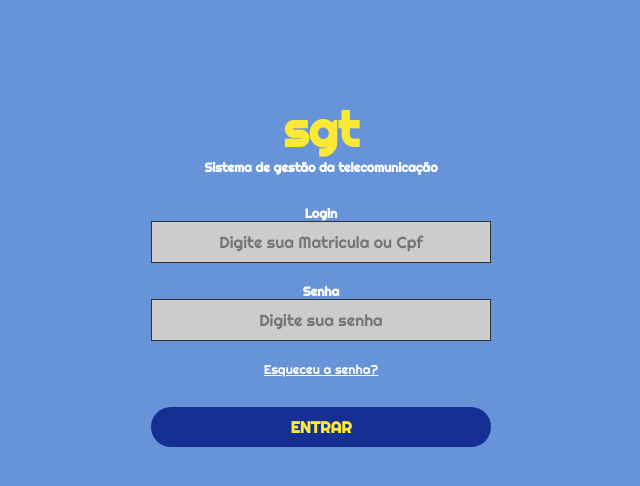
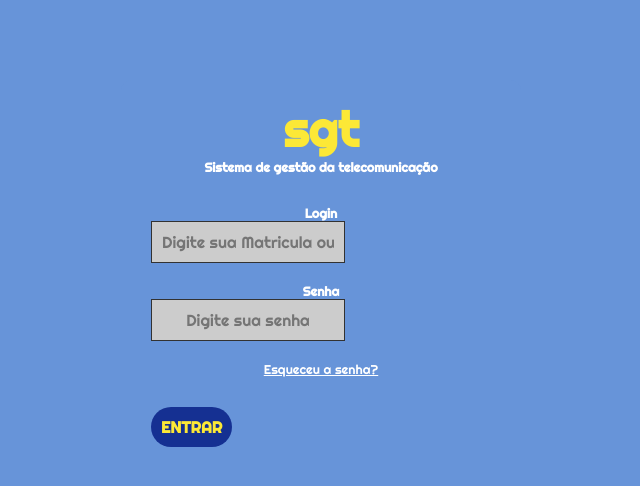
Before and after one commit to thiagotw10/projeto_empresa, a PHP site: page / in a window 1280 px wide. Shown: the top 486 px of the page, without its empty margins (319-959 px from the left). Run offline with PHP 8.4, Linux system fonts and the light colour scheme.

Commit message:
projeto_empresa

```diff
--- a/styles.css
+++ b/styles.css
@@ -72,6 +72,7 @@ input{
     font-size: 1rem;
     margin-bottom: 20px;
     background-color: #ccc;
+    width: auto;
 }
 
 
```
